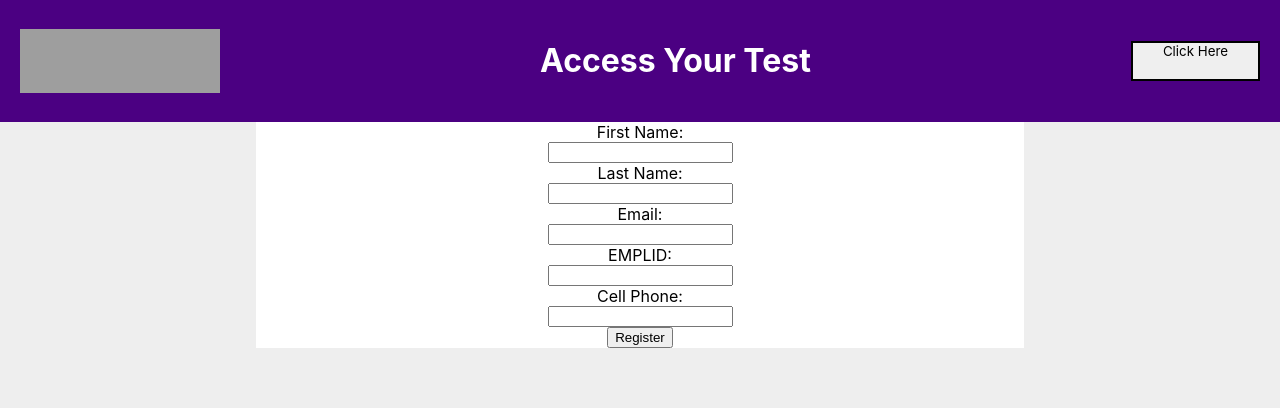
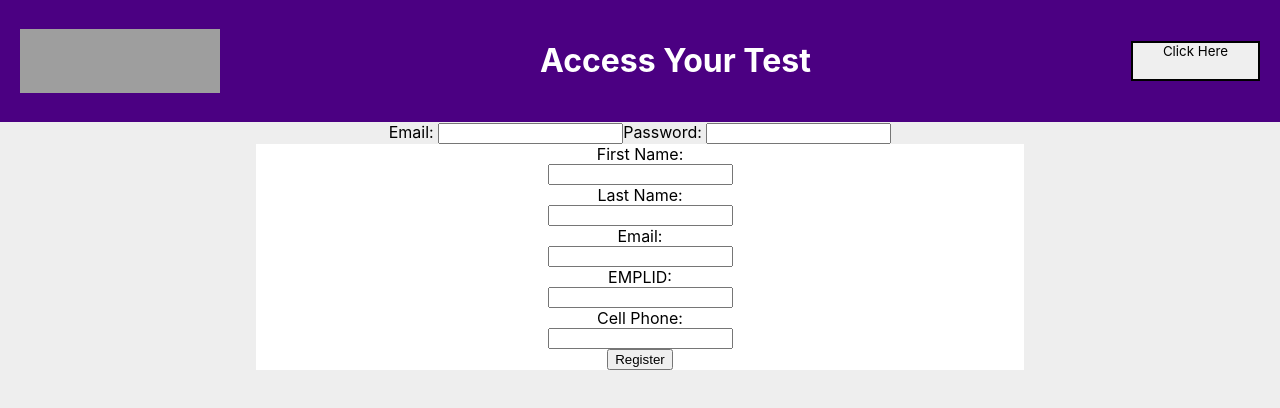
Before and after one commit to nsohn/AccessCTP, a React (Create React App) app in the folder access-testing/: page / in a window 1280 px wide. Shown: the top 408 px of the page. Built offline with nearby package versions, Linux system fonts and the light colour scheme; grey boxes are pictures that could not be loaded.

Commit message:
added login

```diff
--- a/access-testing/package.json
+++ b/access-testing/package.json
@@ -5,6 +5,7 @@
   "dependencies": {
     "react": "^16.5.2",
     "react-dom": "^16.5.2",
+    "react-dropdown": "^1.6.2",
     "react-input-mask": "^2.0.4",
     "react-scripts": "2.0.4"
   },
@@ -23,5 +24,5 @@
     "not ie <= 11",
     "not op_mini all"
   ],
-"proxy": "http://localhost:8000"
+  "proxy": "http://localhost:8000"
 }
--- a/access-testing/src/App.js
+++ b/access-testing/src/App.js
@@ -1,6 +1,7 @@
 import React, { Component } from 'react';
 import Header from './Header';
 import RegisterUser from './RegisterUser';
+import Login from './Login';
 import './App.css';
 
 class App extends Component {
@@ -8,6 +9,9 @@ class App extends Component {
     return (
       <div className="App">
         <Header />
+        <div>
+          <Login />
+        </div>
         <RegisterUser />
       </div>
     );
--- /dev/null
+++ b/access-testing/src/Login.jsx
@@ -0,0 +1,26 @@
+import React, { Component } from 'react';
+
+class Login extends Component {
+  constructor(props){
+    super(props);
+    this.state = {
+      userName: '',
+      password: ''
+    }
+    this.onChange = this.onChange.bind(this);
+  }
+  onChange(e){
+    this.setState({
+      [e.target.name]: e.target.value
+    })
+  }
+  render(){
+    return (
+      <div>
+      Email: <input name="userName" onChange={this.onChange} type="email" />
+      Password: <input name="password" onChange={this.onChange} type="password" />
+      </div>
+    )
+  }
+}
+export default Login;
```
Also changed, not shown: 1 other file (tests, documents, lock files or other folders).
